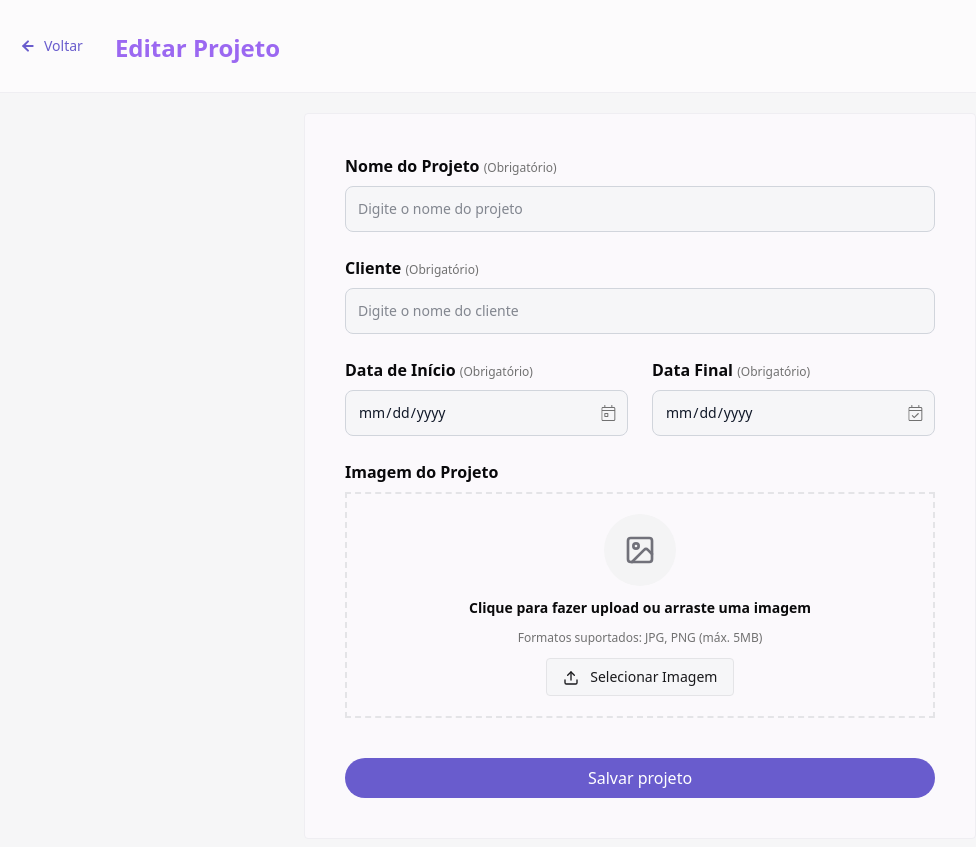
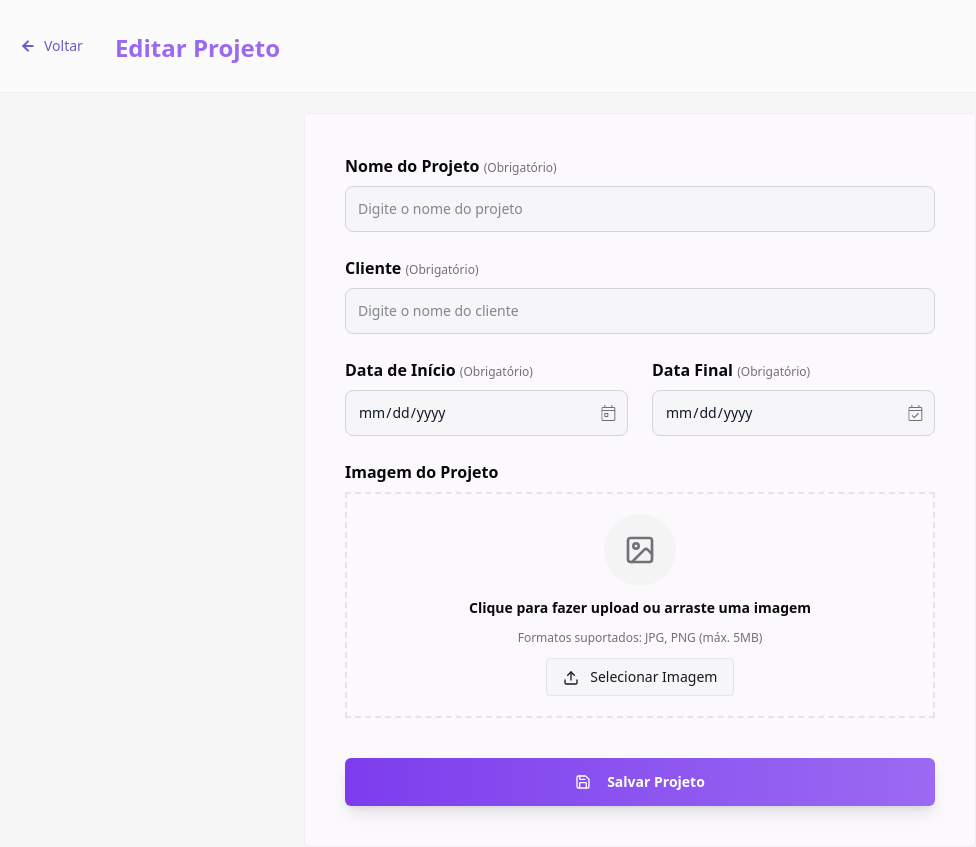
Before and after one commit to victormachadogp/project-manager-app, a Vue app in the folder client-v2/: page /project/1 in a window 1280 px wide. Shown: the whole page, without its empty margins (0-976 px from the left). Built offline with nearby package versions, Linux system fonts and the light colour scheme; no server answers.

Commit message:
style: Add IconSave component to ProjectFormView and update button styling

```diff
--- /dev/null
+++ b/client-v2/src/components/icons/IconSave.vue
@@ -0,0 +1,27 @@
+<template>
+  <svg
+    xmlns="http://www.w3.org/2000/svg"
+    width="16"
+    height="16"
+    viewBox="0 0 24 24"
+    fill="none"
+    stroke="currentColor"
+    stroke-width="2"
+    stroke-linecap="round"
+    stroke-linejoin="round"
+    class="lucide lucide-save mr-2"
+    data-lov-id="src/pages/NewProject.tsx:260:24"
+    data-lov-name="Save"
+    data-component-path="src/pages/NewProject.tsx"
+    data-component-line="260"
+    data-component-file="NewProject.tsx"
+    data-component-name="Save"
+    data-component-content="%7B%22className%22%3A%22mr-2%22%7D"
+  >
+    <path
+      d="M15.2 3a2 2 0 0 1 1.4.6l3.8 3.8a2 2 0 0 1 .6 1.4V19a2 2 0 0 1-2 2H5a2 2 0 0 1-2-2V5a2 2 0 0 1 2-2z"
+    ></path>
+    <path d="M17 21v-7a1 1 0 0 0-1-1H8a1 1 0 0 0-1 1v7"></path>
+    <path d="M7 3v4a1 1 0 0 0 1 1h7"></path>
+  </svg>
+</template>
--- a/client-v2/src/views/ProjectFormView.vue
+++ b/client-v2/src/views/ProjectFormView.vue
@@ -1,5 +1,5 @@
 <template>
-  <div class="max-w-[1860px] mx-auto">
+  <div class="max-w-[1860px] h-screen mx-auto">
     <ProjectFormHeader :is-editing="isEditing" />
 
     <form
@@ -139,16 +139,17 @@
         />
 
         <button
-          class="text-white py-2 rounded-full mt-10 transition-colors duration-200"
+          class="flex justify-center items-center gap-2 text-white h-12 rounded-md mt-10 transition-colors duration-200 text-sm font-semibold shadow-lg"
           :class="
             hasAttemptedSubmit && !isFormValid
-              ? 'bg-[#B2A8FF] cursor-not-allowed'
-              : 'bg-[#695CCD] hover:bg-[#5648B0] cursor-pointer'
+              ? 'bg-[#7d3ced]/30 cursor-not-allowed'
+              : 'bg-gradient-to-r from-[#7d3ced] to-[#9b69f2] cursor-pointer'
           "
           :disabled="hasAttemptedSubmit && !isFormValid"
           type="submit"
         >
-          {{ loading ? 'Salvando...' : 'Salvar projeto' }}
+          <IconSave />
+          {{ loading ? 'Salvando...' : 'Salvar Projeto' }}
         </button>
       </div>
     </form>
@@ -164,6 +165,7 @@ import IconStartDate from '../components/icons/IconStartDate.vue'
 import IconEndDate from '../components/icons/IconEndDate.vue'
 import { useProjectForm } from '../composables/useProjectForm'
 import { useProjectImage } from '../composables/useProjectImage'
+import IconSave from '@/components/icons/IconSave.vue'
 
 const route = useRoute()
 const {
```
